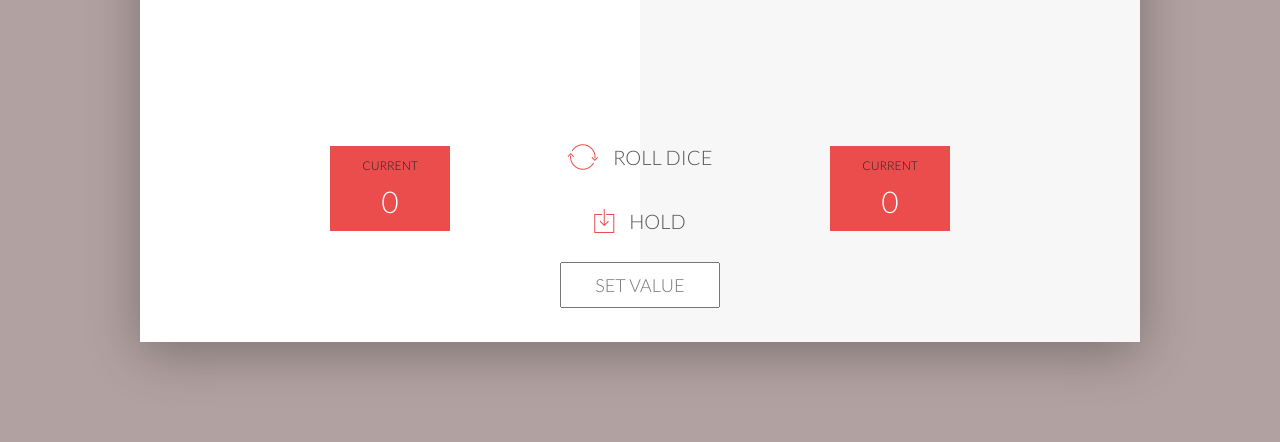
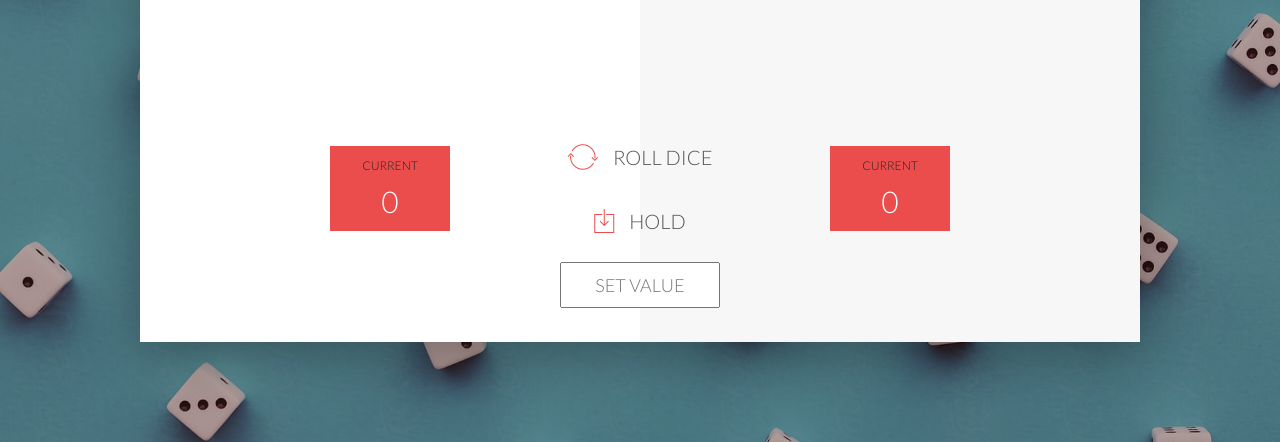
Before and after one commit to hima-tech/Pig-game, a plain HTML site: page index.html in a window 1280 px wide. Shown: the part 358-800 px from the top of the page. Drawn offline with nearby package versions, Linux system fonts and the light colour scheme.

Commit message:
Update style.css

```diff
--- a/style.css
+++ b/style.css
@@ -38,7 +38,7 @@
 }
 
 body {
-    background-image: linear-gradient(rgba(62, 20, 20, 0.4), rgba(62, 20, 20, 0.4)), url(dice.jpg);
+    background-image: linear-gradient(rgba(62, 20, 20, 0.4), rgba(62, 20, 20, 0.4)), url(dice.png);
     background-size: cover;
     background-position: center;
     font-family: Lato;
```
